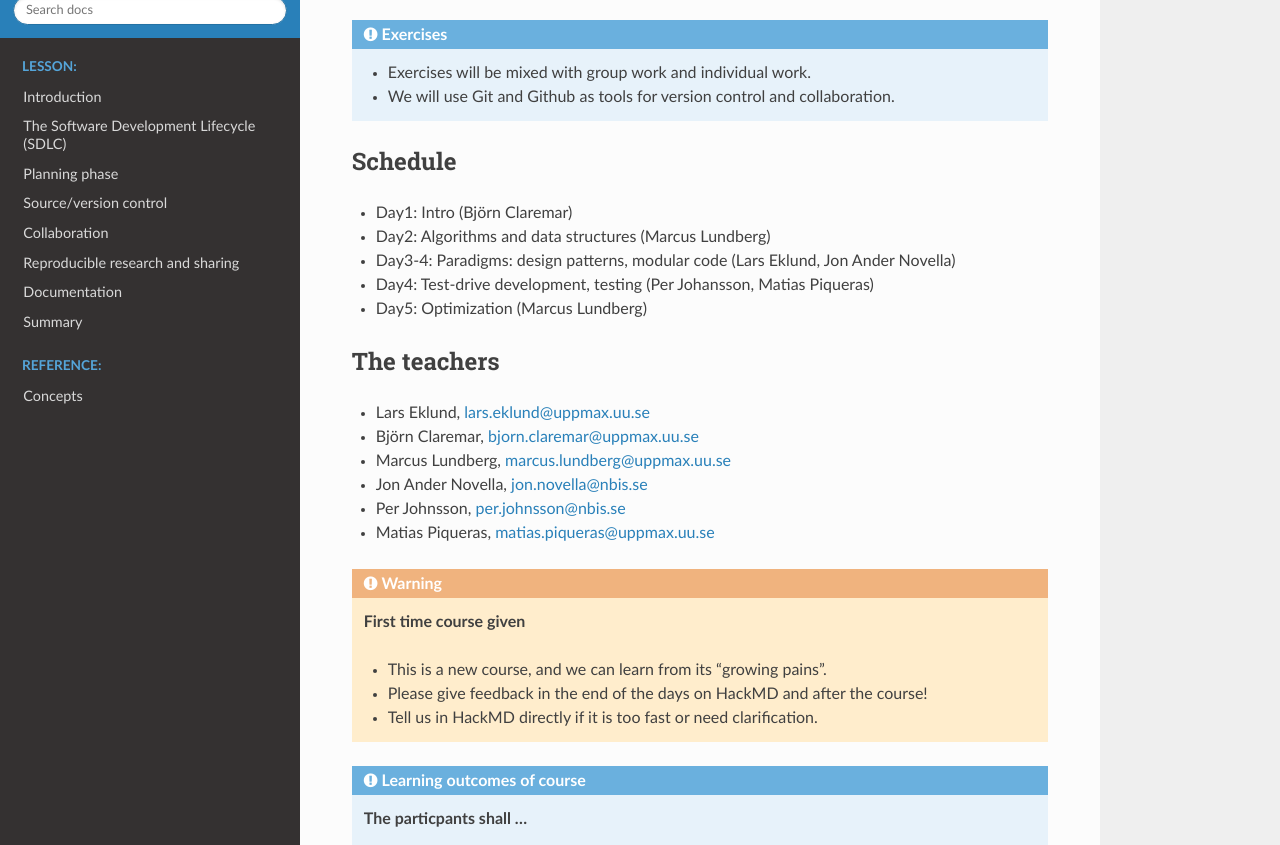
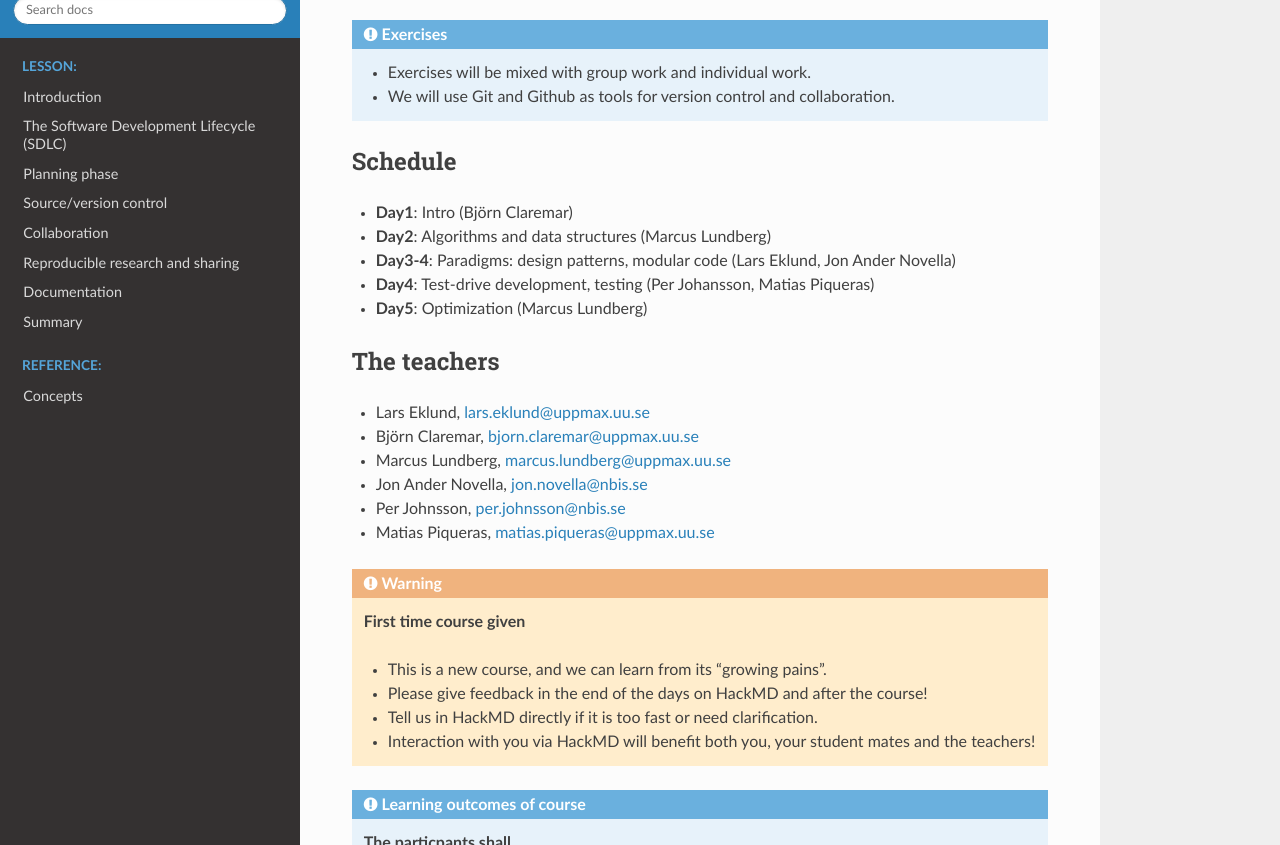
Before and after one commit to UPPMAX/programming_formalisms_intro, a Sphinx documentation site: the page built from doc/index.rst, in a window 1280 px wide and 900 px high, scrolled down 3541 px, cut to the strip 55-900 px from the top of the window. Built offline with Sphinx 7.4.7 and the Read the Docs theme 2.0.0, drawn with Linux system fonts in a browser that asks for light colours; pages that are not in the unit, such as notebooks, are missing from menus; some of the changed lines change nothing that is shown.

Commit message:
Update index.rst

```diff
--- a/doc/index.rst
+++ b/doc/index.rst
@@ -154,11 +154,11 @@ Collaboration document HackMD
 Schedule
 --------------------
 
-- Day1: Intro (Björn Claremar)
-- Day2: Algorithms and data structures (Marcus Lundberg)
-- Day3-4: Paradigms: design patterns, modular code (Lars Eklund, Jon Ander Novella)
-- Day4: Test-drive development, testing (Per Johansson, Matias Piqueras)
-- Day5: Optimization (Marcus Lundberg)
+- **Day1**: Intro (Björn Claremar)
+- **Day2**: Algorithms and data structures (Marcus Lundberg)
+- **Day3-4**: Paradigms: design patterns, modular code (Lars Eklund, Jon Ander Novella)
+- **Day4**: Test-drive development, testing (Per Johansson, Matias Piqueras)
+- **Day5**: Optimization (Marcus Lundberg)
 
 
 The teachers
@@ -178,6 +178,7 @@ The teachers
    - This is a new course, and we can learn from its "growing pains".
    - Please give feedback in the end of the days on HackMD and after the course!
    - Tell us in HackMD directly if it is too fast or need clarification.
+   - Interaction with you via HackMD will benefit both you, your student mates and the teachers!
 
 
 .. admonition:: Learning outcomes of course
```
